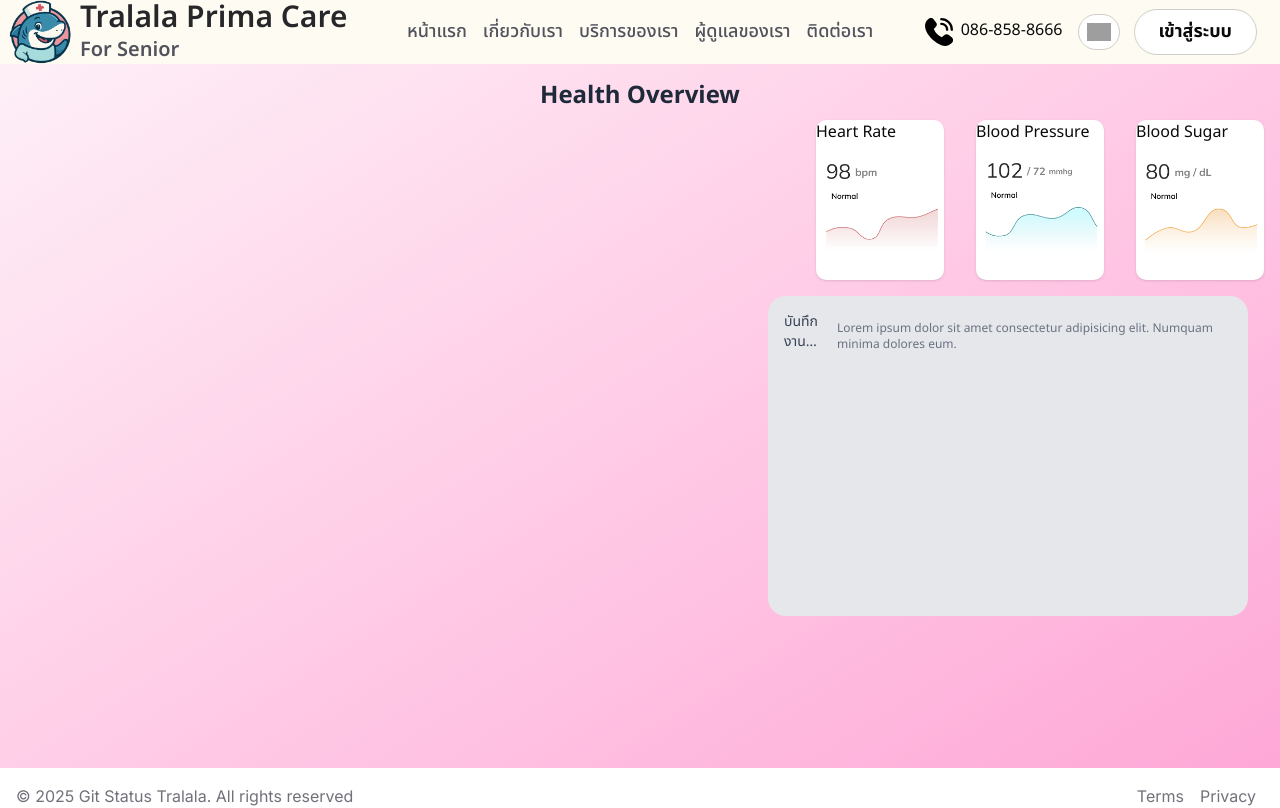
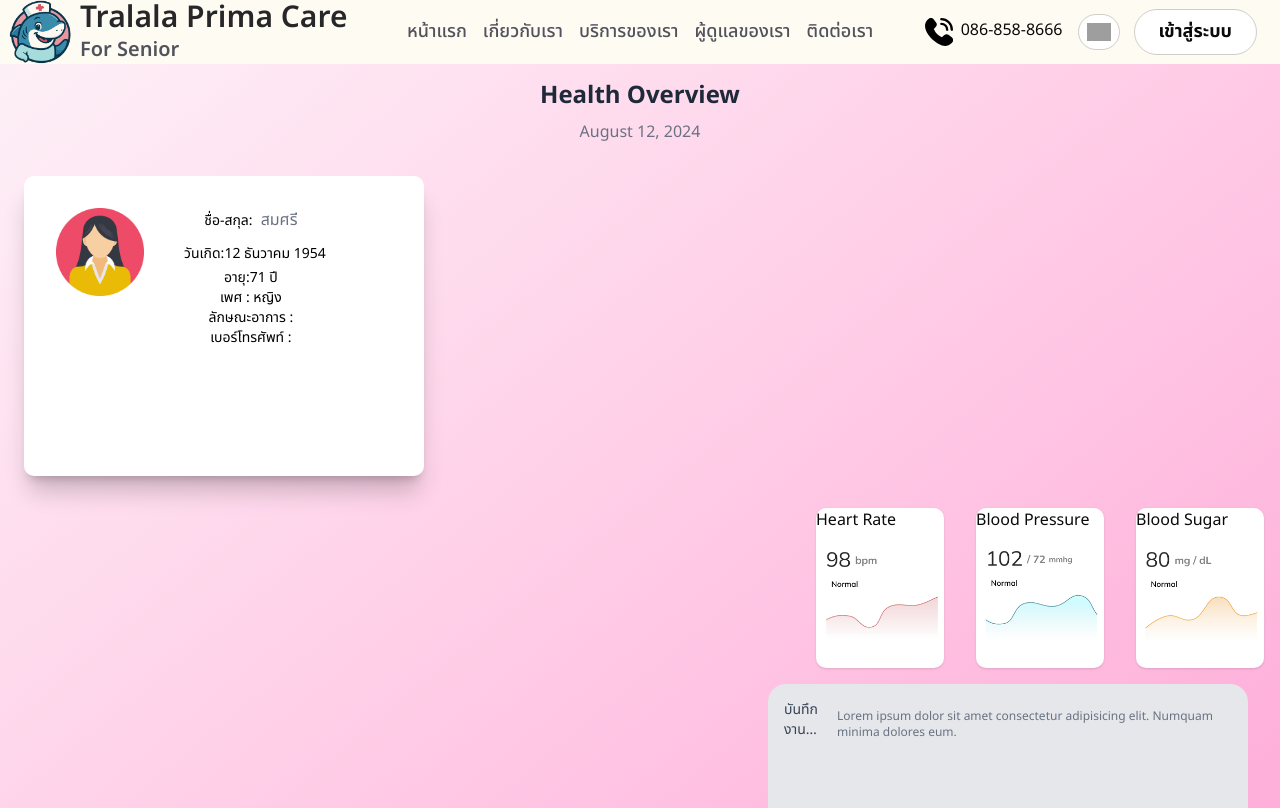
Before and after one commit to MemoJuice/project-tralala-react, a React (Vite) app: page /userdashboard in a window 1280 px wide. Shown: the top 808 px of the page. Built offline with nearby package versions, Linux system fonts and the light colour scheme; grey boxes are pictures that could not be loaded.

Commit message:
added userprofile

```diff
--- /dev/null
+++ b/src/components/UserCard.jsx
@@ -0,0 +1,57 @@
+
+export default function UserCard (){
+    return (
+
+        <div className="text-center text-gray-500 mb-8">August 12, 2024
+        <div className="box-content w-[400px] h-[300px] bg-white rounded-lg shadow-xl/20 mt-8 ml-6">
+
+         <div className="flex items-start p-4">
+          <img
+            src="images/woman.png"
+            alt="user-profile"
+            className="w-30 h-30 py-4 px-4 "
+          />
+          <div className="mt-4 px-4 ">
+             <div className="mb-3">
+             <span className="text-sm text-black">ชื่อ-สกุล:</span>
+             <span className="ml-2">สมศรี</span>
+          </div>
+           <div className="text-sm text-black mb-1">
+             <span className="ml-2 w-32">วันเกิด:</span>
+             <span>12 ธันวาคม 1954</span>
+          </div>
+
+
+            <div className="text-sm text-black mb-1">
+      <span className=" w-32">อายุ:</span>
+      <span>71 ปี</span>
+
+
+            <div className="text-sm text-black">เพศ : หญิง</div>
+
+
+            <div className="text-sm text-black">ลักษณะอาการ : </div>
+
+
+            <div className="text-sm text-black">เบอร์โทรศัพท์ :</div>
+
+
+        {/* <div className="bg-cyan-100 text-gray-800 px-6 py-3 rounded-lg flex gap-4">
+        <span className="font-medium">status:Active</span>
+            <div className="flex gap-4">
+              <div className="bg-cyan-100 text-gray-800 px-6 py-3 rounded-xl mt-6">
+                <span className="font-medium">package :1month</span>
+              </div>
+              <div className="bg-green-200 text-gray-800 px-6 py-3 rounded-xl mt-6">
+                <span className="font-medium">status:active</span>
+              </div>
+            </div> */}
+          </div>
+        </div>
+        </div>
+        </div>
+        </div>
+
+
+    )
+  }
--- a/src/views/UserDashboard.jsx
+++ b/src/views/UserDashboard.jsx
@@ -1,18 +1,20 @@
 // import { Calendar } from "@/components/ui/calendar"
 import HealthCard from "../components/HealthCard"
 import ReportClient from "../components/ReportClient"
-
-
+import UserCard from "../components/UserCard"
 
 export default function UserDashboard() {
+
   return (
     <div>
       <h1 className="text-2xl font-bold text-center text-gray-800 mb-2 mt-4">
         Health Overview
       </h1>
 
+      <UserCard/>
+
       {/* profile section left side */}
-      {/* <div className="text-center text-gray-500 mb-8">August 12, 2024</div>
+      {/* <div className="text-center text-gray-500 mb-8">August 12, 2024
         <div
           className="box-content w-[400px] h-[300px] bg-white rounded-lg shadow-xl/20 mt-8 ml-6"
         >
@@ -24,9 +26,14 @@ export default function UserDashboard() {
           />
           <div className="mt-4 px-4 ">
             <div className="text-bold">Somsri N Trang</div>
-            <div classNameName="text-sm text-gray-500">วันเกิด 12 ธันวาคม 1954</div>
-            <div classNameName="text-sm text-gray-500">อายุ 71 ปี</div>
-            <div classNameName="text-sm text-gray-500">เพศ หญิง</div>
+            <div className="text-sm text-gray-500">วันเกิด 12 ธันวาคม 1954</div>
+            <div className="text-sm text-gray-500">อายุ 71 ปี</div>
+            <div className="text-sm text-gray-500">เพศ หญิง</div>
+
+            <div className="text-sm text-gray-500">อาการป่วย</div>
+            <div className="text-sm text-gray-500">เบอร์โทรศัพท์</div>
+
+
          <div classNameName="bg-cyan-100 text-gray-800 px-6 py-3 rounded-lg flex gap-4">
         <span classNameName="font-medium">stastus:Active</span>
             <div className="flex gap-4">
--- a/src/views/dashboard/Dashboard.jsx
+++ b/src/views/dashboard/Dashboard.jsx
@@ -1,4 +1,8 @@
+// import {useState} from "react";
+
+
 export default function Dashboard() {
+// const[user, setUser] = useState("");
   return (
     <>
       <h2 className="text-2xl font-semibold mb-4">Hello Natalya 👋</h2>
```
Also changed, not shown: src/components/ReportClient.jsx (line endings or trailing spaces), 1 other file (tests, documents, lock files or other folders).
